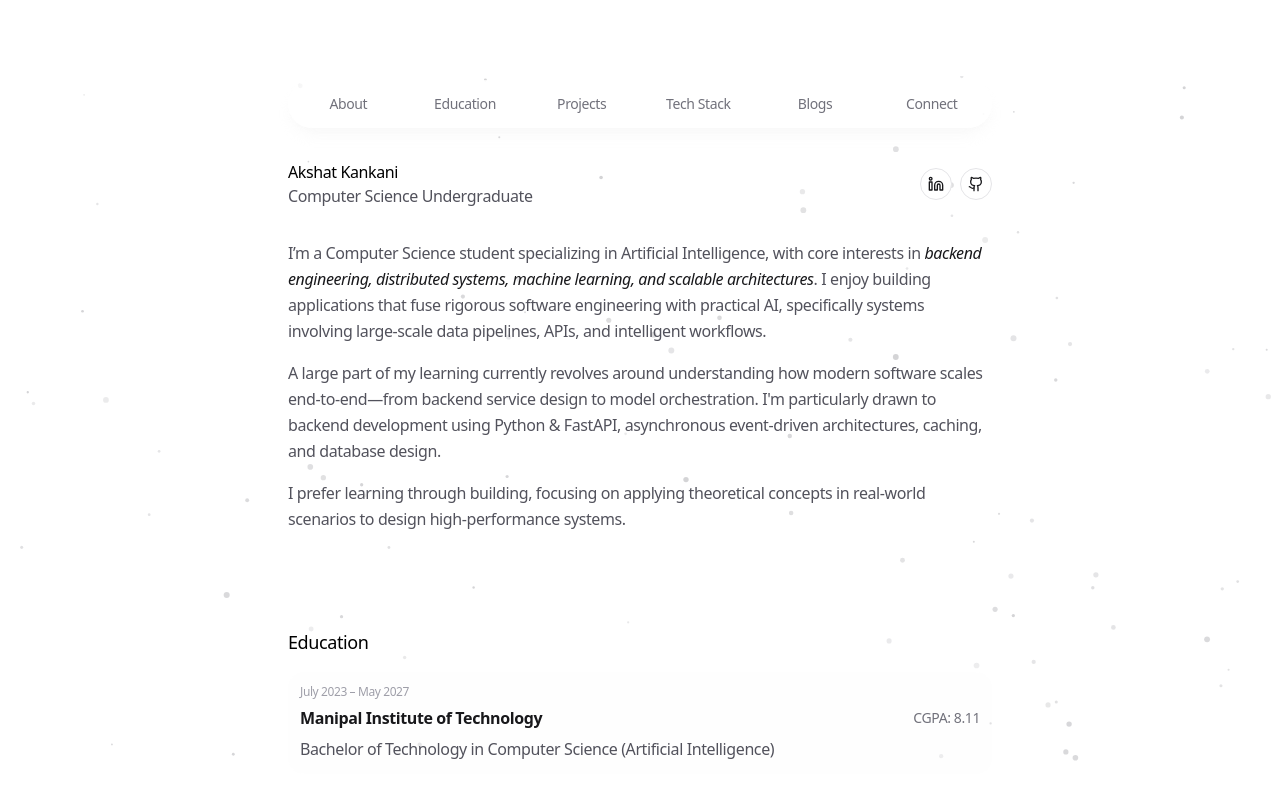
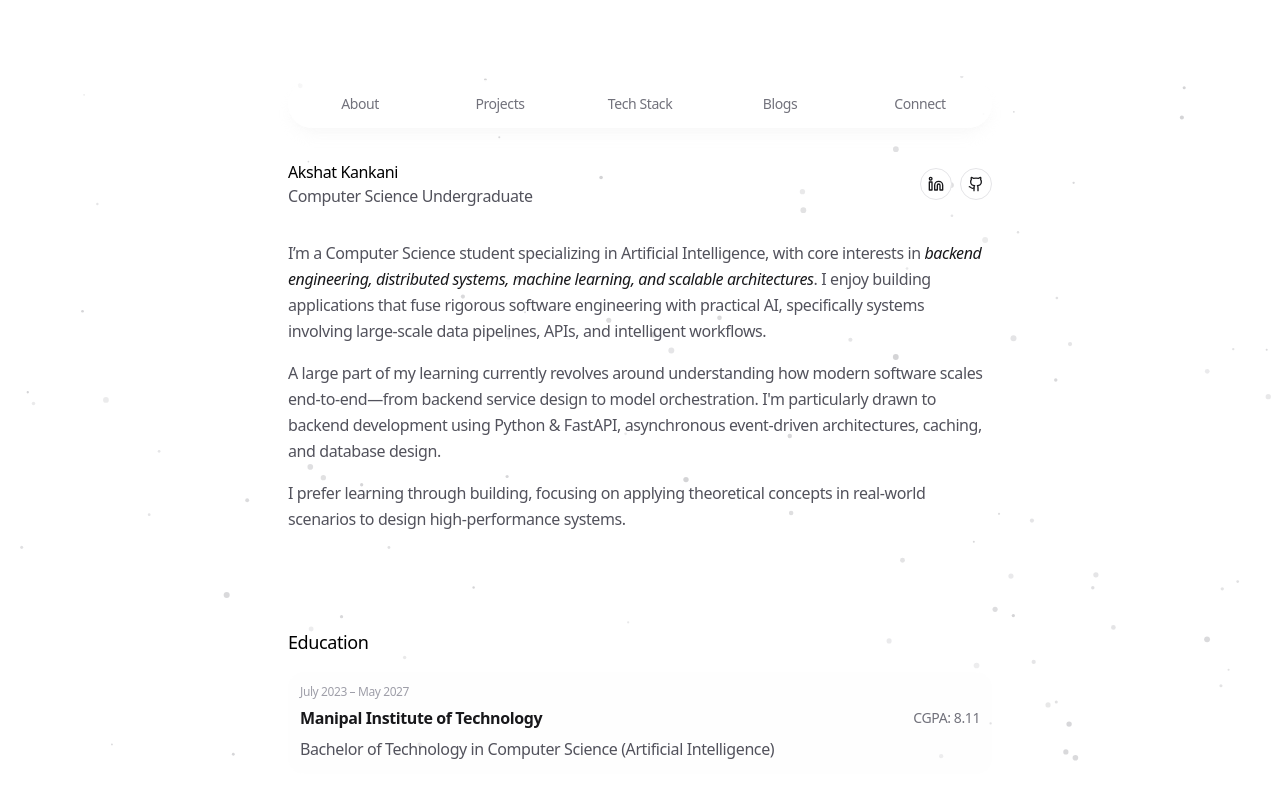
Before and after one commit to kankaniakshat185/portfolio, a Next.js app: page / in a window 1280 px wide. Shown: the top 800 px of the page. Built offline with nearby package versions, Linux system fonts and the light colour scheme.

Commit message:
removed education tab from navbar

```diff
--- a/app/header.tsx
+++ b/app/header.tsx
@@ -62,7 +62,6 @@ export function Navbar() {
     <nav className="sticky top-6 z-50 mb-8 flex w-full items-center gap-1 rounded-full bg-white/60 p-1 backdrop-blur-lg shadow-lg shadow-zinc-200/20 dark:bg-zinc-950/60 dark:shadow-none">
       {[
         { label: 'About', id: 'about' },
-        { label: 'Education', id: 'education' },
         { label: 'Projects', id: 'projects' },
         { label: 'Tech Stack', id: 'tech-stack' },
         { label: 'Blogs', id: 'blogs' },
```
